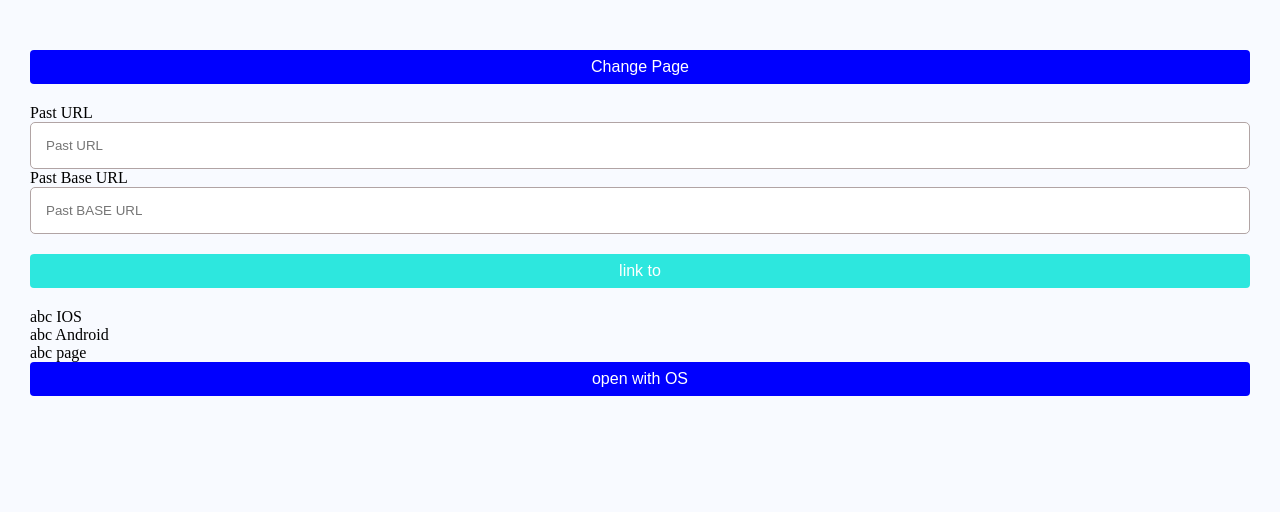
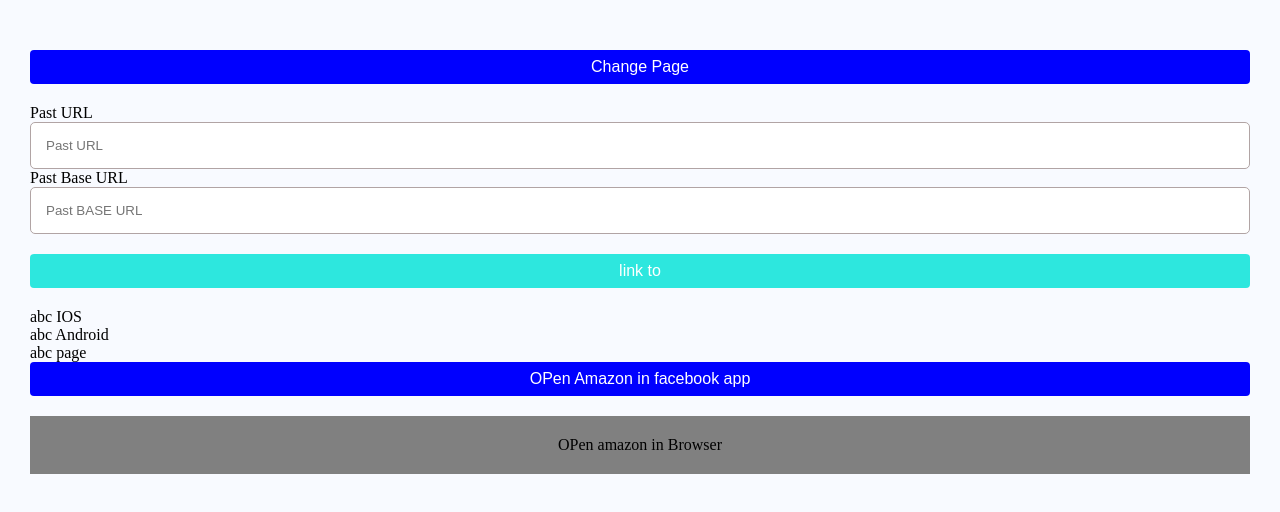
Before and after one commit to znamazi/ovou-bigcommerce, a Next.js app: page /test in a window 1280 px wide. Shown: the top 512 px of the page. Built offline with nearby package versions, Linux system fonts and the light colour scheme.

Commit message:
open with id

```diff
--- a/package.json
+++ b/package.json
@@ -18,6 +18,7 @@
     "react": "18.2.0",
     "react-device-detect": "^2.2.2",
     "react-dom": "18.2.0",
+    "react-open-app": "^1.0.3",
     "react-spring": "^9.5.2",
     "rebass": "^4.0.7",
     "styled-components": "^5.3.5",
--- a/pages/test.jsx
+++ b/pages/test.jsx
@@ -3,6 +3,7 @@ import React, { useState } from 'react'
 import { Button, Flex } from 'rebass'
 import styled from 'styled-components'
 import { isBrowser, isAndroid } from 'react-device-detect'
+
 const Input = styled.input`
   padding: 15px;
   width: 100%;
@@ -10,6 +11,13 @@ const Input = styled.input`
   border-radius: 5px;
 `
 const Label = styled.label``
+
+const Link = styled.a`
+  padding: 20px;
+  background: gray;
+  text-align: center;
+  margin-top: 20px;
+`
 
 export const FACEBOOK_APP_IOS_BASE_URL = 'fb://profile/'
 export const FACEBOOK_APP_ANDROID_BASE_URL = 'fb://facewebmodal/f?href=https://www.facebook.com/'
@@ -60,10 +68,11 @@ const Test = () => {
       <a href="fb://facewebmodal/f?href=https://www.facebook.com/abc/">abc Android</a>
       <a href="fb://page/abc">abc page</a>
 
-      <Button backgroundColor={`blue`} onClick={() => window.open('https://www.facebook.com/abc/', '_system')}>
-        open with OS
+      <Button backgroundColor={`blue`}>
+        <a href="fb://page/9465008123">OPen Amazon in facebook app </a>
       </Button>
 
+      <Link href="https://facebook.com/amazon/">OPen amazon in Browser </Link>
       {/* <a href="fb://profile/lifemellow64" target="_blank" rel="noopener noreferrer">
         app facebook
       </a> */}
```
Also changed, not shown: 1 other file (tests, documents, lock files or other folders).
